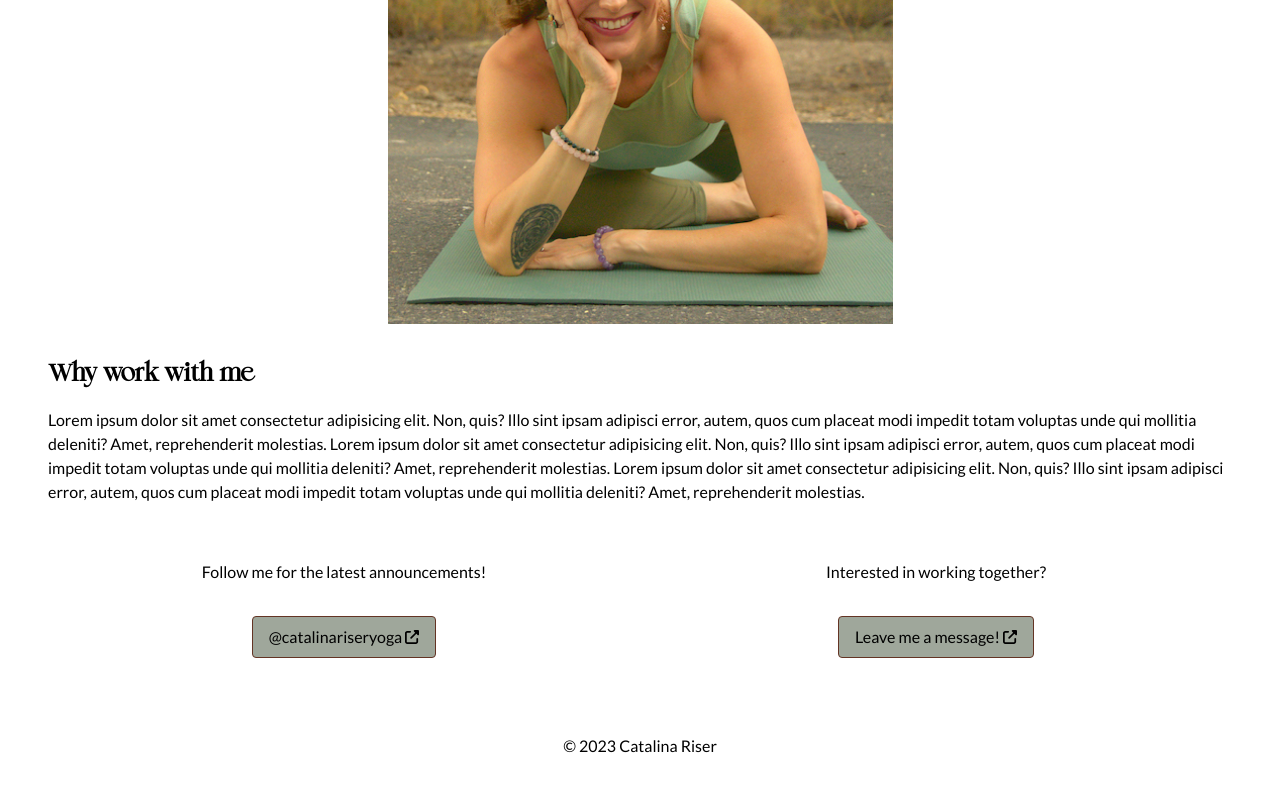
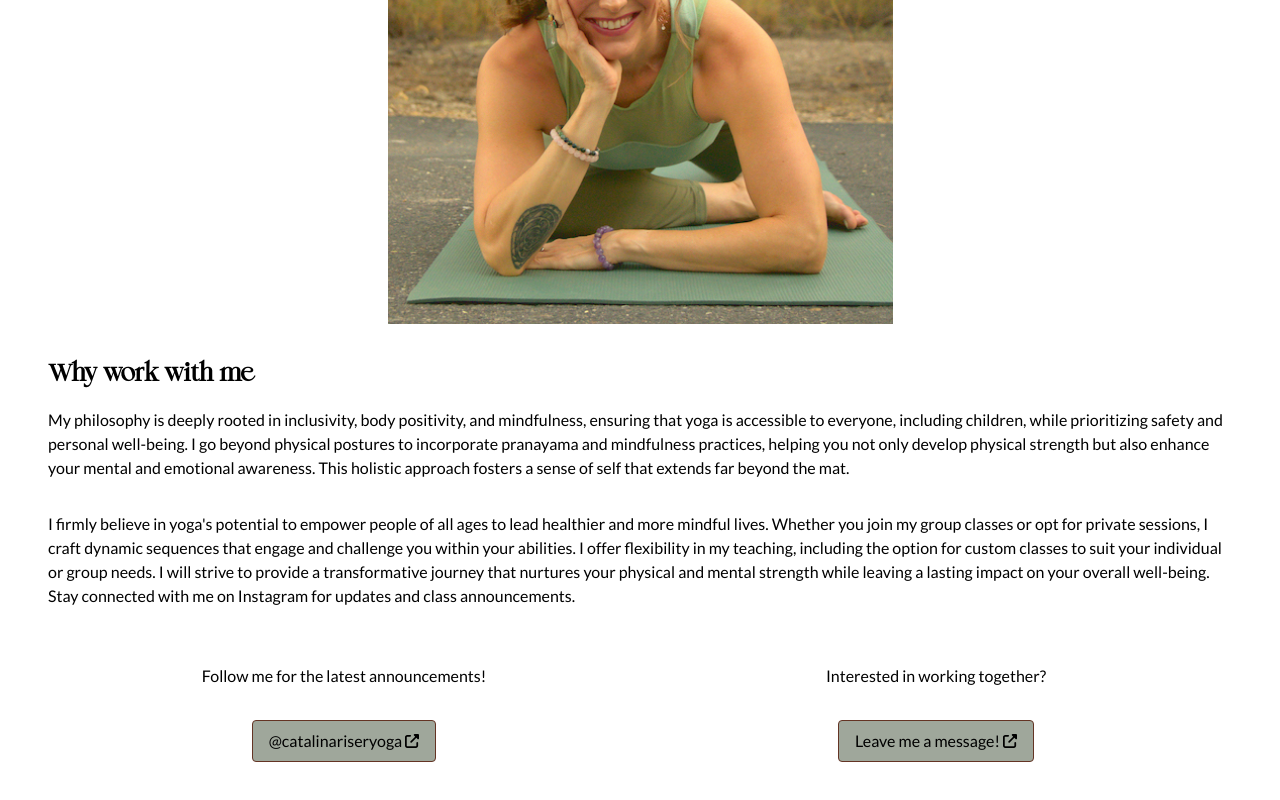
Before and after one commit to innes-apps/catalina-riser-website, a Next.js app: page /contact in a window 1280 px wide. Shown: the part 504-1304 px from the top of the page. Before the commit the page ends 1262 px from the top, so only its background shows below. Built offline with nearby package versions, Linux system fonts and the light colour scheme.

Commit message:
Update contact page copy

```diff
--- a/src/pages/contact/index.jsx
+++ b/src/pages/contact/index.jsx
@@ -45,14 +45,22 @@ export default function Contact() {
           <div className={styles.sectionContent}>
             <h2 className={rofane.className}>Why work with me?</h2>
             <p className={styles.copy}>
-              Lorem ipsum dolor sit amet consectetur adipisicing elit. Non, quis? Illo sint ipsam
-              adipisci error, autem, quos cum placeat modi impedit totam voluptas unde qui mollitia
-              deleniti? Amet, reprehenderit molestias. Lorem ipsum dolor sit amet consectetur
-              adipisicing elit. Non, quis? Illo sint ipsam adipisci error, autem, quos cum placeat
-              modi impedit totam voluptas unde qui mollitia deleniti? Amet, reprehenderit molestias.
-              Lorem ipsum dolor sit amet consectetur adipisicing elit. Non, quis? Illo sint ipsam
-              adipisci error, autem, quos cum placeat modi impedit totam voluptas unde qui mollitia
-              deleniti? Amet, reprehenderit molestias.
+              My philosophy is deeply rooted in inclusivity, body positivity, and mindfulness,
+              ensuring that yoga is accessible to everyone, including children, while prioritizing
+              safety and personal well-being. I go beyond physical postures to incorporate pranayama
+              and mindfulness practices, helping you not only develop physical strength but also
+              enhance your mental and emotional awareness. This holistic approach fosters a sense of
+              self that extends far beyond the mat.
+            </p>
+            <p className={styles.copy}>
+              I firmly believe in yoga&apos;s potential to empower people of all ages to lead
+              healthier and more mindful lives. Whether you join my group classes or opt for private
+              sessions, I craft dynamic sequences that engage and challenge you within your
+              abilities. I offer flexibility in my teaching, including the option for custom classes
+              to suit your individual or group needs. I will strive to provide a transformative
+              journey that nurtures your physical and mental strength while leaving a lasting impact
+              on your overall well-being. Stay connected with me on Instagram for updates and class
+              announcements.
             </p>
           </div>
         </section>
```
